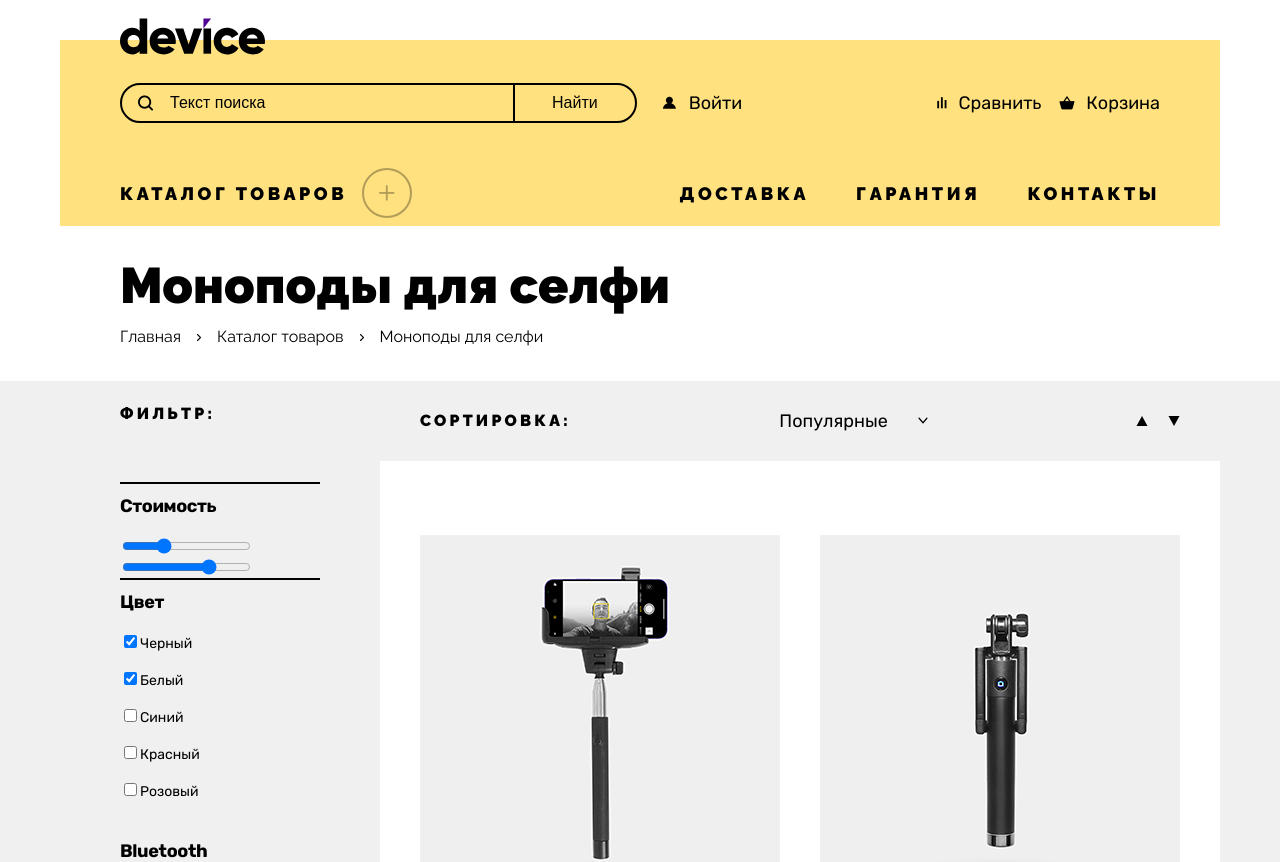
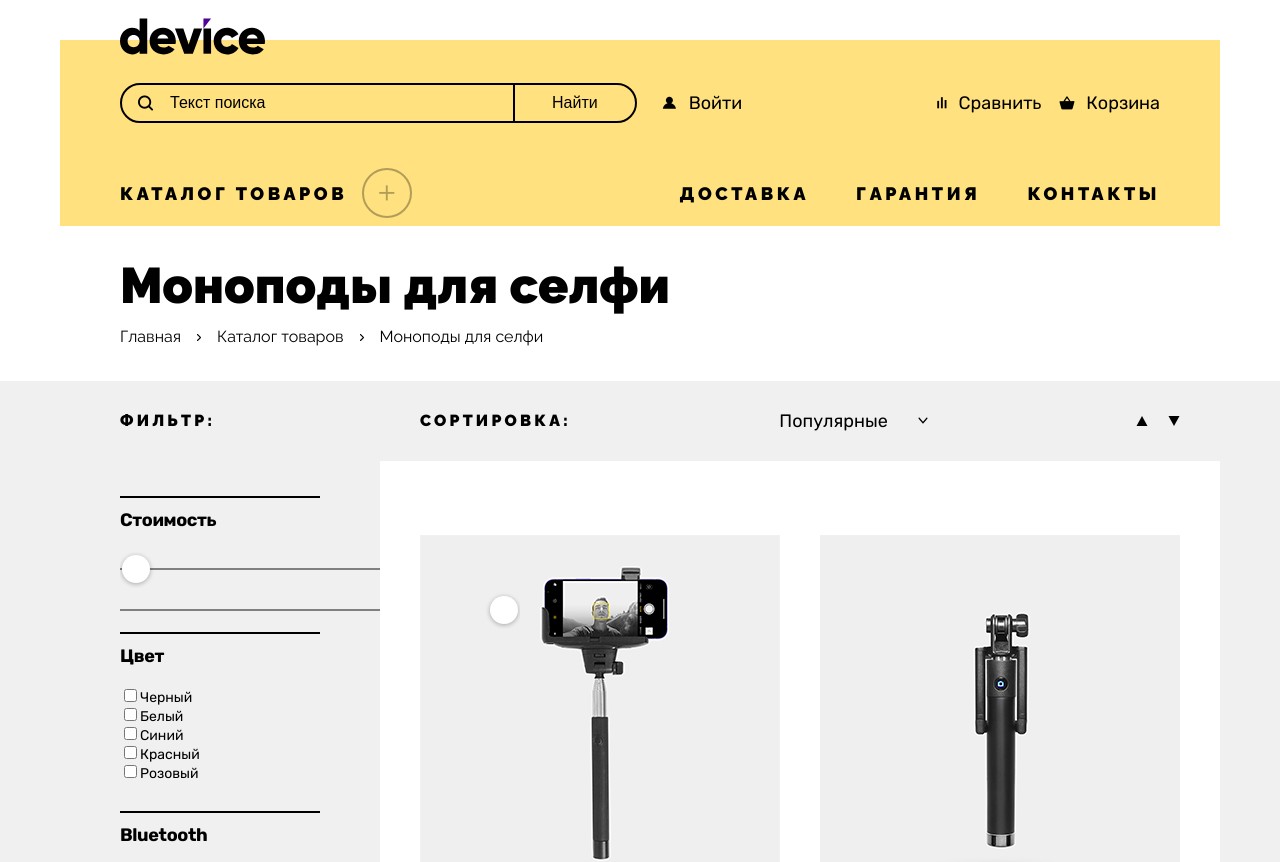
Before and after one commit to Evgeniy-Fes/Evgeniy-Fes.github.io, a Vue app in the folder device-vue/: page /catalog in a window 1280 px wide. Shown: the top 862 px of the page. Built offline with nearby package versions, Linux system fonts and the light colour scheme; a web font is replaced by a local one.

Commit message:
formfuck

```diff
--- /dev/null
+++ b/device-vue/src/components/VCheckbox.vue
@@ -0,0 +1,34 @@
+<template>
+    <div>
+        <div>
+            <input type="checkbox" id="black" name="interest" value="black" v-model="color" />
+            <label for="black">Черный</label>
+        </div>
+        <div>
+            <input type="checkbox" id="white" name="interest" value="white" v-model="color" />
+            <label for="white">Белый</label>
+        </div>
+        <div>
+            <input type="checkbox" id="blue" name="interest" value="blue" v-model="color" />
+            <label for="blue">Синий</label>
+        </div>
+        <div>
+            <input type="checkbox" id="red" name="interest" value="red" v-model="color" />
+            <label for="red">Красный</label>
+        </div>
+        <div>
+            <input type="checkbox" id="pink" name="interest" value="pink" v-model="color" />
+            <label for="pink">Розовый</label>
+        </div>
+    </div>
+</template>
+
+<script>
+export default {
+    data() {
+        return {
+            color: []
+        }
+    }
+}
+</script>
--- a/device-vue/src/components/VMenuForm.vue
+++ b/device-vue/src/components/VForm.vue
@@ -3,57 +3,37 @@
         <div class="filter-title">Фильтр:</div>
         <div class="filter-line"></div>
         <div class="filter-text">Стоимость</div>
-        <div class="filter-form">
-            <input type="range" class="min" min="0" max="1000" value="300" step="10">
-            <input type="range" class="max" min="0" max="1000" value="700" step="10">
+        <div class="filter-range">
+            <VRange />
         </div>
         <div class="filter-line"></div>
         <div class="filter-text">Цвет</div>
         <div class="filter-checkbox">
-            <div>
-                <input type="checkbox" id="black" name="interest" value="black" checked />
-                <label for="black">Черный</label>
-            </div>
-            <div>
-                <input type="checkbox" id="white" name="interest" value="white" checked />
-                <label for="white">Белый</label>
-            </div>
-            <div>
-                <input type="checkbox" id="blue" name="interest" value="blue" />
-                <label for="blue">Синий</label>
-            </div>
-            <div>
-                <input type="checkbox" id="red" name="interest" value="red" />
-                <label for="red">Красный</label>
-            </div>
-            <div>
-                <input type="checkbox" id="pink" name="interest" value="pink" />
-                <label for="pink">Розовый</label>
-            </div>
+            <VCheckbox />
         </div>
+        <div class="filter-line"></div>
         <div class="filter-text">Bluetooth</div>
         <div class="filter-radio">
-            <div class="filter-radio-wrapper">
-                <input type="radio" id="Choice1" name="choice" value="yes" checked>
-                <label for="Choice1">Есть</label>
-            </div>
-            <div class="filter-radio-wrapper">
-                <input type="radio" id="Choice2" name="choice" value="no">
-                <label for="Choice2">Нет</label>
-            </div>
+            <VRadio />
         </div>
         <div class="filter-nav">
-            <VMainButton class="filter__button" :width="buttonWidth" type="submit">Показать</VMainButton>
+            <VButton class="filter__button" :width="buttonWidth" type="submit">Показать</VButton>
         </div>
     </form>
 </template>
 
 <script>
-import VMainButton from "@/components/VMainButton.vue";
+import VButton from "@/components/VButton.vue";
+import VCheckbox from "@/components/VCheckbox.vue";
+import VRadio from "@/components/VRadio.vue";
+import VRange from "@/components/VRange.vue";
 
 export default {
     components: {
-        VMainButton,
+        VButton,
+        VCheckbox,
+        VRadio,
+        VRange
     },
     data() {
         return {
@@ -84,6 +64,7 @@ export default {
         text-transform: uppercase;
         color: $color-text-main;
         padding-bottom: 60px;
+        line-height: 30px;
     }
 
     &-text {
--- a/device-vue/src/components/VMenu.vue
+++ /dev/null
@@ -1,93 +0,0 @@
-<template>
-    <div>
-        <div class="container">
-            <div class="title">
-                <h3 class="title-text">Моноподы для селфи</h3>
-            </div>
-            <div class="title-menu">
-                <ul class="title-menu-list">
-                    <li class="title-menu-item">
-                        <a class="title-menu-nav" href="#">Главная</a>
-                    </li>
-                    <li class="title-menu-img">
-                        <img class="title-menu-arrows" src="@/assets/ArrowMenu.svg">
-                    </li>
-                    <li class="title-menu-item">
-                        <a class="title-menu-nav" href="#">Каталог товаров</a>
-                    </li>
-                    <li class="title-menu-img">
-                        <img class="title-menu-arrows" src="@/assets/ArrowMenu.svg">
-                    </li>
-                    <li class="title-menu-item">
-                        <a class="title-menu-nav" href="#">Моноподы для селфи</a>
-                    </li>
-                </ul>
-            </div>
-        </div>
-        <div class="catalog-bg">
-            <div class="container">
-                <div class="catalog-page">
-                    <VMenuForm />
-                    <VMenuProduct />
-                </div>
-            </div>
-        </div>
-    </div>
-</template>
-
-<script>
-import VMenuForm from '@/components/VMenuForm.vue'
-import VMenuProduct from '@/components/VMenuProduct.vue'
-export default {
-
-    components: {
-        VMenuForm,
-        VMenuProduct
-    }
-}
-</script>
-
-<style scoped lang="scss">
-.title {
-    padding-top: 35px;
-    padding-left: 60px;
-    padding-bottom: 16px;
-
-    &-text {
-        font-family: $font-raleway;
-        font-style: normal;
-        font-weight: 800;
-        font-size: 50px;
-        line-height: 50px;
-        color: $color-text-main;
-    }
-}
-
-.title-menu {
-    padding-bottom: 35px;
-    padding-left: 60px;
-
-    &-list {
-        display: flex;
-        gap: 16px;
-        align-items: center;
-    }
-
-    &-nav {
-        font-family: $font-raleway;
-        font-style: normal;
-        font-weight: 400;
-        font-size: 16px;
-        line-height: 19px;
-        color: $color-text-main;
-    }
-}
-
-.catalog-bg {
-    background: #F0F0F0;
-}
-
-.catalog-page {
-    display: flex;
-}
-</style>
--- /dev/null
+++ b/device-vue/src/components/VRadio.vue
@@ -0,0 +1,22 @@
+<template>
+    <div>
+        <div class="filter-radio-wrapper">
+            <input type="radio" id="Choice1" name="choice" value="yes" v-model="pick">
+            <label for="Choice1">Есть</label>
+        </div>
+        <div class="filter-radio-wrapper">
+            <input type="radio" id="Choice2" name="choice" value="no" v-model="pick">
+            <label for="Choice2">Нет</label>
+        </div>
+    </div>
+</template>
+
+<script>
+export default {
+    data() {
+        return {
+            pick: null
+        }
+    }
+}
+</script>
--- /dev/null
+++ b/device-vue/src/components/VRange.vue
@@ -0,0 +1,85 @@
+<template>
+    <div>
+        <input type="range" min="0" max="1000" v-model.number="minPrice" step="10">
+        <input type="range" min="0" max="1000" v-model.number="maxPrice" step="10">
+    </div>
+</template>
+
+<script>
+export default {
+    data() {
+        return {
+            minPrice: 0,
+            maxPrice: 10000
+        }
+    }
+}
+</script>
+
+<style scoped lang="scss">
+
+input[type=range] {
+   box-sizing: border-box;
+   appearance: none;
+   width: 400px;
+   margin: 0;
+   padding: 0 2px;
+   overflow: hidden;
+   border: 0;
+   border-radius: 1px;
+   outline: none;
+   background: linear-gradient(grey, grey) no-repeat center;
+   background-size: 100% 2px;
+   pointer-events: none;
+
+   &:active,
+   &:focus {
+      outline: none;
+   }
+
+   &::-webkit-slider-thumb {
+      height: 28px;
+      width: 28px;
+      border-radius: 28px;
+      background-color: #fff;
+      position: relative;
+      margin: 5px 0;
+      cursor: pointer;
+      appearance: none;
+      pointer-events: all;
+      box-shadow: 0 1px 4px 0.5px rgba(0, 0, 0, 0.25);
+      &::before {
+            content: ' ';
+            display: block;
+            position: absolute;
+            top: 13px;
+            left: 100%;
+            width: 2000px;
+            height: 2px;
+      }
+   }
+}
+
+.multi-range {
+   position: relative;
+   height: 50px;
+
+   input[type=range] {
+      position: absolute;
+
+      &:nth-child(1) {
+         &::-webkit-slider-thumb::before {
+            background-color: red;
+         }
+      }
+
+      &:nth-child(2) {
+         background: none;
+
+         &::-webkit-slider-thumb::before {
+             background-color: grey;
+         }
+      }
+   }
+}
+</style>
--- a/device-vue/src/views/CatalogView.vue
+++ b/device-vue/src/views/CatalogView.vue
@@ -1,15 +1,93 @@
 <template>
-  <div class="catalog">
-    <VMenu />
+  <div>
+    <div class="container">
+      <div class="title">
+        <h1 class="title-text">Моноподы для селфи</h1>
+      </div>
+      <div class="title-menu">
+        <ul class="title-menu-list">
+          <li class="title-menu-item">
+            <a class="title-menu-nav" href="#">Главная</a>
+          </li>
+          <li class="title-menu-img">
+            <img class="title-menu-arrows" src="@/assets/ArrowMenu.svg">
+          </li>
+          <li class="title-menu-item">
+            <a class="title-menu-nav" href="#">Каталог товаров</a>
+          </li>
+          <li class="title-menu-img">
+            <img class="title-menu-arrows" src="@/assets/ArrowMenu.svg">
+          </li>
+          <li class="title-menu-item">
+            <a class="title-menu-nav" href="#">Моноподы для селфи</a>
+          </li>
+        </ul>
+      </div>
+    </div>
+    <div class="catalog-bg">
+      <div class="container">
+        <div class="catalog-page">
+          <VForm />
+          <VProduct />
+        </div>
+      </div>
+    </div>
   </div>
 </template>
 
 <script>
-import VMenu from '@/components/VMenu.vue'
+import VForm from '@/components/VForm.vue'
+import VProduct from '@/components/VProduct.vue'
 export default {
 
   components: {
-    VMenu
+    VForm,
+    VProduct
   }
 }
 </script>
+
+<style scoped lang="scss">
+.title {
+  padding-top: 35px;
+  padding-left: 60px;
+  padding-bottom: 16px;
+
+  &-text {
+    font-family: $font-raleway;
+    font-style: normal;
+    font-weight: 800;
+    font-size: 50px;
+    line-height: 50px;
+    color: $color-text-main;
+  }
+}
+
+.title-menu {
+  padding-bottom: 35px;
+  padding-left: 60px;
+
+  &-list {
+    display: flex;
+    gap: 16px;
+    align-items: center;
+  }
+
+  &-nav {
+    font-family: $font-raleway;
+    font-style: normal;
+    font-weight: 400;
+    font-size: 16px;
+    line-height: 19px;
+    color: $color-text-main;
+  }
+}
+
+.catalog-bg {
+  background: #F0F0F0;
+}
+
+.catalog-page {
+  display: flex;
+}
+</style>
```
Also changed, not shown: device-vue/src/components/VAbout.vue (+15 -4 lines), device-vue/src/components/VDelivery.vue (+8 -2 lines), device-vue/src/components/VSlider.vue (+20 -15 lines), device-vue/src/components/VButton.vue (renamed from device-vue/src/components/VMainButton.vue), device-vue/src/components/VProduct.vue (renamed from device-vue/src/components/VMenuProduct.vue).
